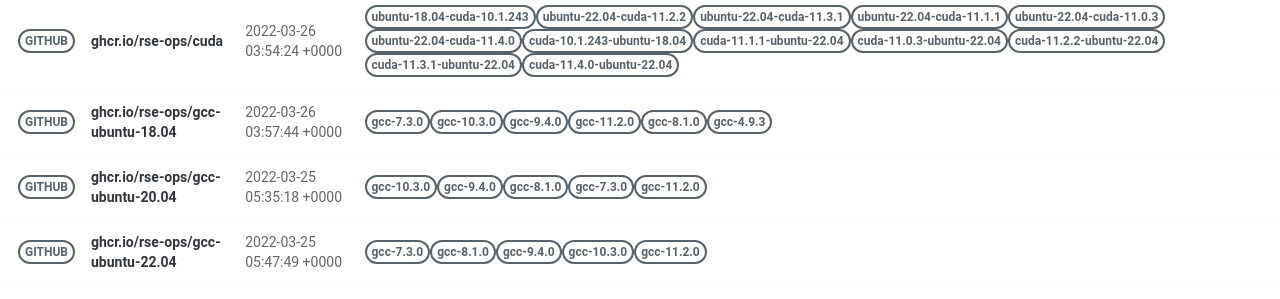
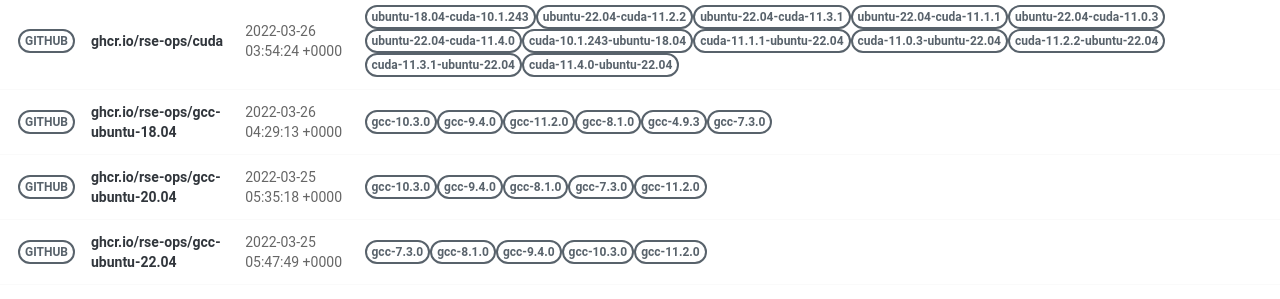
Before and after one commit to rse-ops/docker-images, a Jekyll site: the page built from pages/index.md, in a window 1280 px wide. Shown: the part 502-801 px from the top of the page. Built offline with Jekyll 4.4.1, drawn with Linux system fonts in a browser that asks for light colours; nearby versions of some CDN libraries.

Commit message:
Automated push to update library 2022-03-26

```diff
--- a/_library/ghcr.io-rse-ops-gcc-ubuntu-18.04.md
+++ b/_library/ghcr.io-rse-ops-gcc-ubuntu-18.04.md
@@ -1,14 +1,11 @@
 ---
 layout: container
 name: ghcr.io/rse-ops/gcc-ubuntu-18.04
-updated_at: 2022-03-26 03:57:44.937326
+updated_at: 2022-03-26 04:29:13.908538
 
 
 container_url: https://github.com/orgs/rse-ops/packages/container/package/gcc-ubuntu-18.04
 versions:
- - tag: gcc-7.3.0
-   dockerfile: https://github.com/rse-ops/docker-images/blob/main/ubuntu/gcc/Dockerfile
-   manifest: https://crane.ggcr.dev/manifest/ghcr.io/rse-ops/gcc-ubuntu-18.04:gcc-7.3.0
  - tag: gcc-10.3.0
    dockerfile: https://github.com/rse-ops/docker-images/blob/main/ubuntu/gcc/Dockerfile
    manifest: https://crane.ggcr.dev/manifest/ghcr.io/rse-ops/gcc-ubuntu-18.04:gcc-10.3.0
```
Also changed, not shown: other parts of _library/ghcr.io-rse-ops-gcc-ubuntu-18.04.md (+3 -0 lines).
